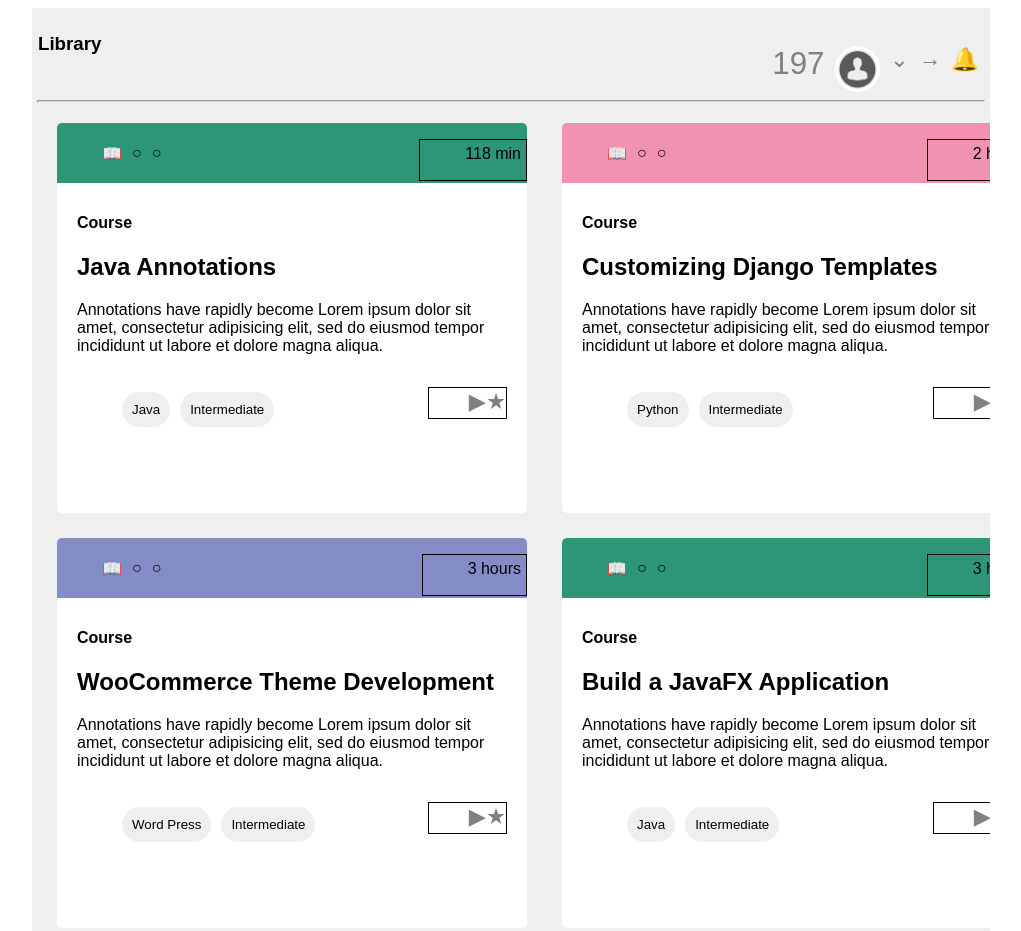
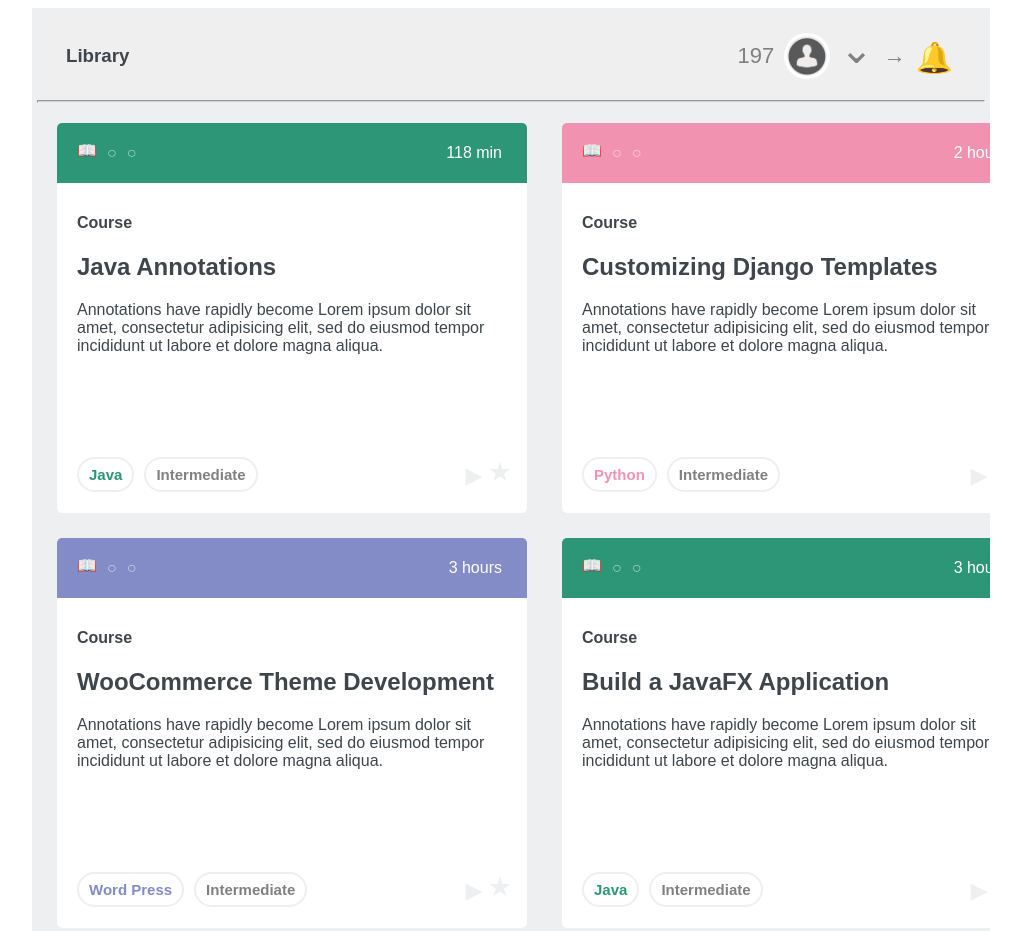
Before and after one commit to christinetacha/treehouse-library, a plain HTML site: page index.html in a window 1280 px wide. Shown: the top 931 px of the page, without its empty margins (129-1150 px from the left). Drawn offline with Linux system fonts and the light colour scheme.

Commit message:
finish styling panels and navbar and add non-working speech bubble element

```diff
--- a/css/styles.css
+++ b/css/styles.css
@@ -14,13 +14,19 @@ hr {
   background-color: lightgrey;
 }
 
+ul {
+  padding-left: 0;
+  display: table;
+}
+
 .container {
   /*width: 1010px;*/
   width: 75%;
   margin: auto;
-  background-color: #efefef;
+  background-color: #EDEFF0;
   overflow: auto;
   padding: 5px;
+  color: #3E464C;
 }
 /* Begin Nav Styling */
 .avatar {
@@ -32,6 +38,7 @@ hr {
 .navbar{
   border: 1px solid #eee;
   background-color: #efefef;
+  position: relative;
 }
 
 .navbar li {
@@ -45,6 +52,40 @@ hr {
   float: right;
 }
 
+#theNumber {
+  position: relative;
+  bottom: 3px;
+  font-size: 22px;
+}
+
+#thePerson {
+  position: relative;
+  bottom: 13px;
+}
+
+#theChevron {
+  font-size: 40px;
+  position: relative;
+  bottom: 20px;
+}
+
+#theArrow {
+  font-weight: bolder;
+  position: relative;
+  bottom: 3px;
+}
+
+#theBell {
+  font-size: 30px;
+  position: relative;
+  bottom: 6px;
+}
+
+#textLibrary {
+  margin-left: 28px;
+  margin-top: 31px;
+}
+
 ul::after {
   content: "";
   display: table;
@@ -54,6 +95,7 @@ ul::after {
 .header-symbols {
   font-size: 1.4em;
   color: grey;
+  padding-right: 26px;
 }
 
 .navbar:after {
@@ -92,18 +134,23 @@ ul::after {
 
 .right-align {
   float: right;
-  border: 1px solid #000;
 }
 
 .course-header {
   background-color: #abcdef;
+  color: #fff;
   margin: 0;
+  padding: 0 20px 0 0;
   position: absolute;
   top: 0;
   left: 0;
   right: 0;
   border-radius: 5px 5px 0 0;
   height: 60px;
+}
+
+.circle {
+  opacity: 0.6;
 }
 
 .course-header li {
@@ -132,12 +179,94 @@ button {
   padding: 0 10px;
   border-radius: 25px;
   border-style: none;
+  border: 2px solid #EDEFF0;
+  background-color: white;
+  color: grey;
+  font-size: 15px;
+  font-weight: bold;
+}
+
+#javaButton {
+  color: #2C9676;
+}
+
+#pythonButton {
+  color: #F092B0;
+}
+
+#wordButton {
+  color: #838CC7;
+}
+
+#fxButton {
+  color: #2C9676;
+}
+
+.buttonAlign {
+  position: absolute;
+  bottom: 15px;
+  left: 15px;
 }
 
 .panel-symbols {
   float: right;
   font-size: 1.4em;
-  color: grey;
+  color: #EDEFF0;
+}
+
+.pop-up {
+  width: 100px;
+  background-color: #fff;
+  border: 2px solid #EDEFF0;
+  display: none;
+  position: absolute;
+  bottom: 40px;
+  right: -75px;
+  z-index: 1;
+  padding: 10px;
+  border-radius: 10%;
+  text-align: center;
+}
+
+.pop-up::after {
+  border-top-width: 15px;
+  border-right-width: 15px;
+  border-left-width: 15px;
+  border-bottom-width: 0;
+  border-style: solid;
+  border-color: #EDEFF0;
+  background-color: white;
+  display: block;
+  content: "";
+  position: absolute;
+  bottom: -15px;
+  width: 0;
+}
+
+.panel-symbols:hover + .pop-up {
+  display: table;
+}
+
+.symbolAlign {
+  position: absolute;
+  bottom: 5px;
+  right: 15px;
+}
+
+.star {
+  padding-left: 5px;
+  font-size: 27px;
+  position: relative;
+  bottom: 6px;
+}
+
+.courseSymbols {
+  margin-left: 15px;
+}
+
+.bookSymbol {
+  position: relative;
+  bottom: 3px;
 }
 
 .row {
--- a/index.html
+++ b/index.html
@@ -7,13 +7,13 @@
   <body>
     <div class="container">
       <div class="navbar">
-        <h3 class="left-align">Library</h3>
+        <h3 class="left-align" id="textLibrary">Library</h3>
         <ul class="header-symbols">
-          <li class="header-symbols">197</li>
-          <li><img src="img/person.png" alt="person avatar" class="avatar"></li>
-          <li>&#8964;</li>
-          <li>&rarr;</li>
-          <li>&#128276;</li>
+          <li id="theNumber">197</li>
+          <li id="thePerson"><img src="img/person.png" alt="person avatar" class="avatar"></li>
+          <li id="theChevron">&#8964;</li>
+          <li id="theArrow">&rarr;</li>
+          <li id="theBell">&#128276;</li>
         </ul>
       </div>
       <hr>
@@ -23,22 +23,23 @@
             <ul class="right-align">
               <li>118 min</li>
             </ul>
-            <ul>
-              <li>&#128214;</li>
-              <li>&#9675;</li>
-              <li>&#9675;</li>
+            <ul class="courseSymbols">
+              <li class="bookSymbol">&#128214;</li>
+              <li class="circle">&#9675;</li>
+              <li class="circle">&#9675;</li>
             </ul>
           </div>
           <h4>Course</h4>
           <h2>Java Annotations</h2>
           <p>Annotations have rapidly become Lorem ipsum dolor sit amet, consectetur adipisicing elit, sed do eiusmod tempor incididunt ut labore et dolore magna aliqua.</p>
-          <ul class="left-align">
-            <li><button>Java</button></li>
+          <ul class="left-align buttonAlign">
+            <li><button id="javaButton">Java</button></li>
             <li><button>Intermediate</button></li>
           </ul>
-          <ul class="right-align">
+          <ul class="right-align symbolAlign">
             <li class="panel-symbols">&#9654;</li>
-            <li class="panel-symbols">&#9733;</li>
+            <div class="pop-up">Watch videos and expand your brain knowledge!</div>
+            <li class="panel-symbols star">&#9733;</li>
           </ul>
         </div>
         <div class="course">
@@ -46,22 +47,22 @@
             <ul class="right-align">
               <li>2 hours</li>
             </ul>
-            <ul>
-              <li>&#128214;</li>
-              <li>&#9675;</li>
-              <li>&#9675;</li>
+            <ul class="courseSymbols">
+              <li class="bookSymbol">&#128214;</li>
+              <li class="circle">&#9675;</li>
+              <li class="circle">&#9675;</li>
             </ul>
           </div>
           <h4>Course</h4>
           <h2>Customizing Django Templates</h2>
           <p>Annotations have rapidly become Lorem ipsum dolor sit amet, consectetur adipisicing elit, sed do eiusmod tempor incididunt ut labore et dolore magna aliqua.</p>
-          <ul class="left-align">
-            <li><button>Python</button></li>
+          <ul class="left-align buttonAlign">
+            <li><button id="pythonButton">Python</button></li>
             <li><button>Intermediate</button></li>
           </ul>
-          <ul class="right-align">
+          <ul class="right-align symbolAlign">
             <li class="panel-symbols">&#9654;</li>
-            <li class="panel-symbols">&#9733;</li>
+            <li class="panel-symbols star">&#9733;</li>
           </ul>
         </div>
       </div>
@@ -71,22 +72,22 @@
             <ul class="right-align">
               <li>3 hours</li>
             </ul>
-            <ul>
-              <li>&#128214;</li>
-              <li>&#9675;</li>
-              <li>&#9675;</li>
+            <ul class="courseSymbols">
+              <li class="bookSymbol">&#128214;</li>
+              <li class="circle">&#9675;</li>
+              <li class="circle">&#9675;</li>
             </ul>
           </div>
           <h4>Course</h4>
           <h2>WooCommerce Theme Development</h2>
           <p>Annotations have rapidly become Lorem ipsum dolor sit amet, consectetur adipisicing elit, sed do eiusmod tempor incididunt ut labore et dolore magna aliqua.</p>
-          <ul class="left-align">
-            <li><button>Word Press</button></li>
+          <ul class="left-align buttonAlign">
+            <li><button id="wordButton">Word Press</button></li>
             <li><button>Intermediate</button></li>
           </ul>
-          <ul class="right-align">
+          <ul class="right-align symbolAlign">
             <li class="panel-symbols">&#9654;</li>
-            <li class="panel-symbols">&#9733;</li>
+            <li class="panel-symbols star">&#9733;</li>
           </ul>
         </div>
         <div class="course">
@@ -94,22 +95,22 @@
             <ul class="right-align">
               <li>3 hours</li>
             </ul>
-            <ul>
-              <li>&#128214;</li>
-              <li>&#9675;</li>
-              <li>&#9675;</li>
+            <ul class="courseSymbols">
+              <li class="bookSymbol">&#128214;</li>
+              <li class="circle">&#9675;</li>
+              <li class="circle">&#9675;</li>
             </ul>
           </div>
           <h4>Course</h4>
           <h2>Build a JavaFX Application</h2>
           <p>Annotations have rapidly become Lorem ipsum dolor sit amet, consectetur adipisicing elit, sed do eiusmod tempor incididunt ut labore et dolore magna aliqua.</p>
-          <ul class="left-align">
-            <li><button>Java</button></li>
+          <ul class="left-align buttonAlign">
+            <li><button id="fxButton">Java</button></li>
             <li><button>Intermediate</button></li>
           </ul>
-          <ul class="right-align">
+          <ul class="right-align symbolAlign">
             <li class="panel-symbols">&#9654;</li>
-            <li class="panel-symbols">&#9733;</li>
+            <li class="panel-symbols star">&#9733;</li>
           </ul>
         </div>
       </div>
```
